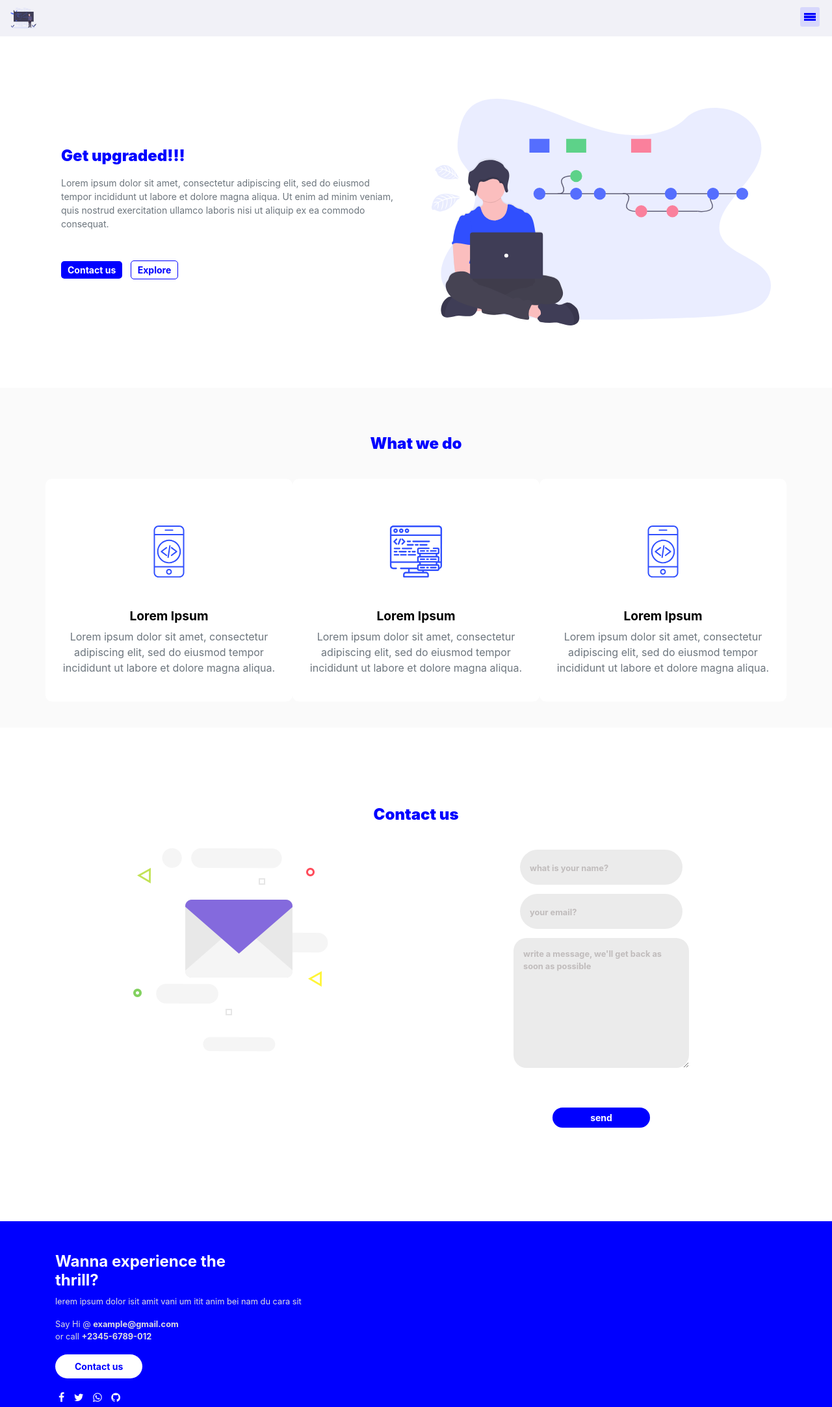
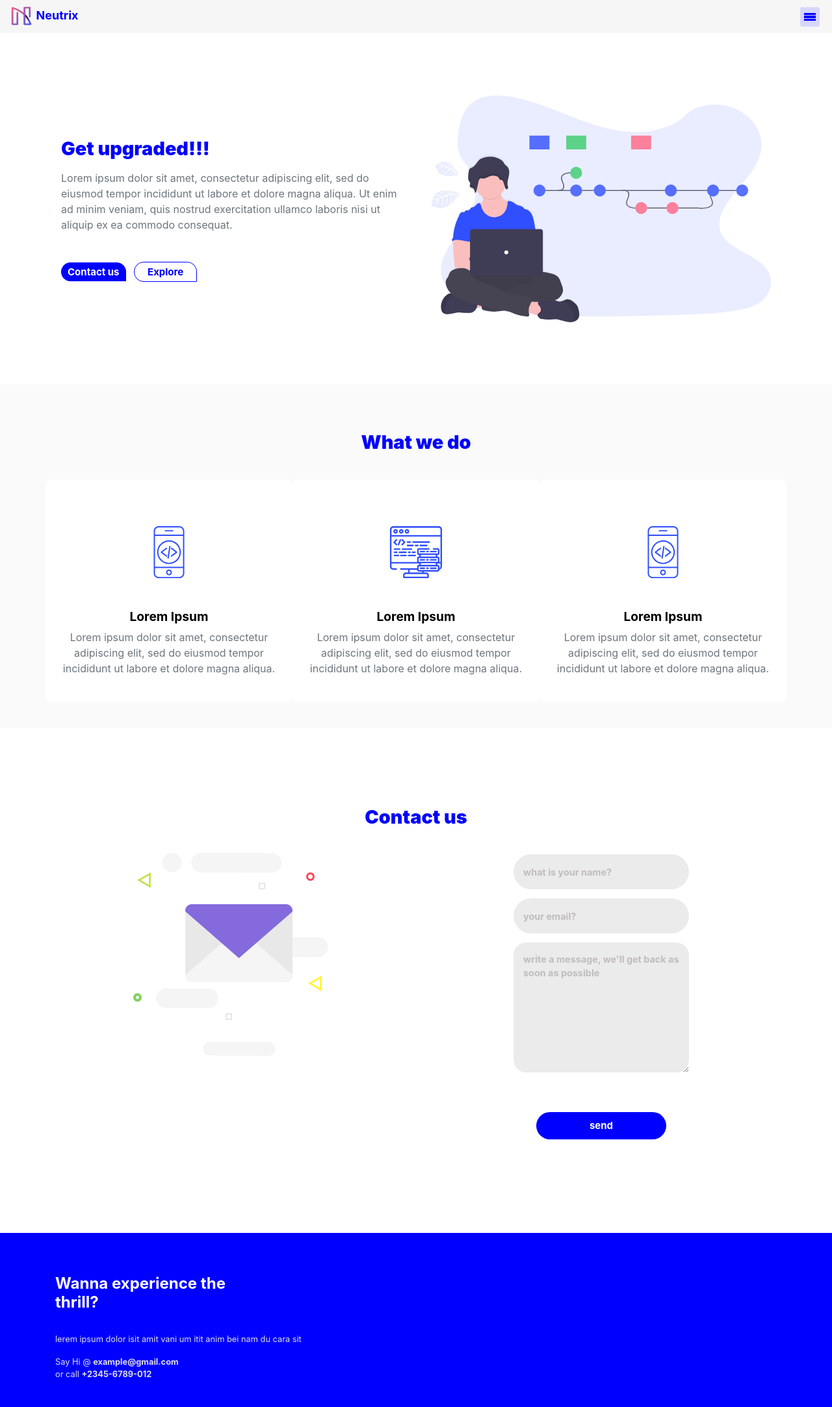
Before and after one commit to Moses-py/neutrix, a plain HTML site: page index.html in a window 1280 px wide. Shown: the top 2166 px of the page at 65% size. Drawn offline with nearby package versions, Linux system fonts and the light colour scheme.

Commit message:
Add files via upload

```diff
--- a/css/style.css
+++ b/css/style.css
@@ -12,7 +12,7 @@ body{
 
 
 .holding-container {
-    background: rgb(241, 241, 247);
+    background: rgb(246, 246, 246);
 }
 
 ul {
@@ -25,8 +25,8 @@ li {
     display: inline;
 }
 .logo-img{
-    height: 40px;
-    width: 40px;
+    height: 35px;
+    width: 35px;
 }
 
 .single-hams {
@@ -134,7 +134,7 @@ li {
     border-radius: 50%;
     background: rgb(241, 241, 247);
     position: absolute;
-    font-size: 59%;
+    font-size: 85%;
     color: blue;
     transition: 0.7s;
 }
@@ -268,19 +268,19 @@ a {
     width: 150px;
     padding: 5px 10px;
     background: blue;
-    border-radius: 5px;
+    border-radius: 15px 15px 0 15px;
     color: white;
     font-weight:bold;
-    font-size: 14px;
+    font-size: 15px;
 }
 .button2 {
     width: 150px;
-    padding: 5px 10px;
-    border-radius: 5px;
+    padding: 5px 20px;
+    border-radius: 15px 15px 0 15px;
     color: blue;
     font-weight:bold;
     border: .5px solid blue;
-    font-size: 14px;
+    font-size: 15px;
 }
 
 .button2:hover {
@@ -296,27 +296,14 @@ a {
     border: .5px solid cyan
 }
 
-/* .close-button{
-    width: 50px;
-    height: 50px;
-    padding: 5px 10px;
-    border-radius: 100%;
-    color: white;
-    font-weight:bold;
-    border:none;
-    font-size: 15px;
-    outline: none;
-    background: transparent
-} */
-
 .header-text {
-    font-size: 24px;
+    font-size: 1.8em;
     font-weight: 900;
     color: blue;
 }
 
 .intro-paragraph {
-    font-size: 14px;
+    font-size: 16px;
 }
 
 .card-img {
@@ -342,7 +329,7 @@ a {
 .input-100 {
     background: rgb(235, 235, 235);
     border: none;
-    width: 250px;
+    width: 270px;
     padding: 15px;
     margin: 7px 0;
     border-radius: 30px;
@@ -360,19 +347,19 @@ a {
 }
 
 .form-button {
-    width: 150px;
-    padding: 5px 10px;
+    width: 200px;
+    padding: 10px 20px;
     background: blue;
-    border-radius: 75px;
+    border-radius: 100px;
     color: white;
     font-weight:bold;
-    font-size: 14px;
+    font-size: 15px;
     border: none;
 }
 
 
 .input-100::placeholder, .textarea-100::placeholder {
-    font-size: .8em;
+    font-size: .9em;
     font-weight: bold;
     color: rgb(192, 188, 188)
 }
--- a/index.html
+++ b/index.html
@@ -24,7 +24,9 @@
     <section id="navbar">
         <div class="container-fluid px-3 py-2 holding-container">
             <a href="">
-                <img class="logo-img" src="img/undraw_teaching_f1cm.svg" alt="">
+                <img class="logo-img" src="img/unnamed.png" alt=""> <span style="
+                    font-size: 18px; font-weight: 700; color: blue
+                    ">Neutrix</span>
             </a>
             <ul class="hamburger">
                 <li id="navMenu">
@@ -188,22 +190,24 @@
     <section id="footer" style="background: blue" class="py-5 mt-5">
         <div class="container">
             <div class="footer-head">
-                <h1 class="h1-responsive footer-text text-left">
+                <h1 class="h1-responsive footer-text text-left py-3">
                      Wanna experience the <br> thrill?
                 </h1>
 
+                <div class="py-2">
                     <p class="footer-paragraph">
                             lerem ipsum dolor isit amit vani um itit anim bei nam du cara sit
                     </p>
                     <p class="footer-paragraph">
                         Say Hi @ <span style="font-weight: bold">example@gmail.com</span> <br> or call
                         <span style="font-weight: bold">+2345-6789-012</span>
-
                     </p>
-                <div class="link-to-contact my-4">
+                </div>
+                <div class="link-to-contact my-5">
                         <a href="#contact" class="footer-button my-3">Contact us</a>
                 </div>
-                <div class="social-links">
+
+                <div class="social-links my-3">
                     <a href="https://https://web.facebook.com/m.dantereus">
                         <i class="fa fa-facebook"></i>
                     </a>
@@ -213,8 +217,8 @@
                     <a href="https://wa.me/08100676657?text=I'm%20interested%20in%20your%20company%">
                         <i class="fa fa-whatsapp"></i>
                     </a>
-                    <a href="">
-                        <i class="fa fa-github"></i>
+                    <a href="mailto: dantereus1@gmail.com">
+                        <i class="fa fa-at"></i>
                     </a>
                 </div>
             </div>
```
Also changed, not shown: img/unnamed.png (added). Lines whose indentation alone changed are shown as unchanged.
